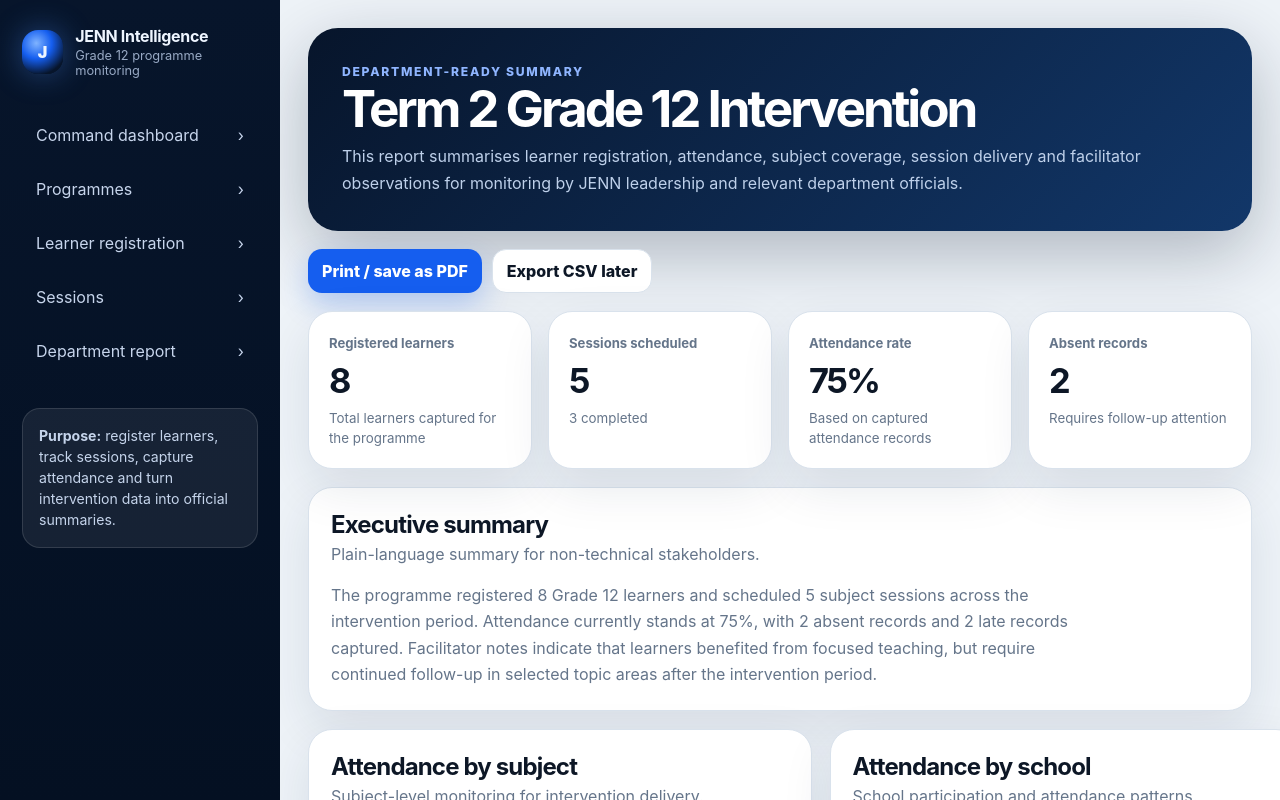
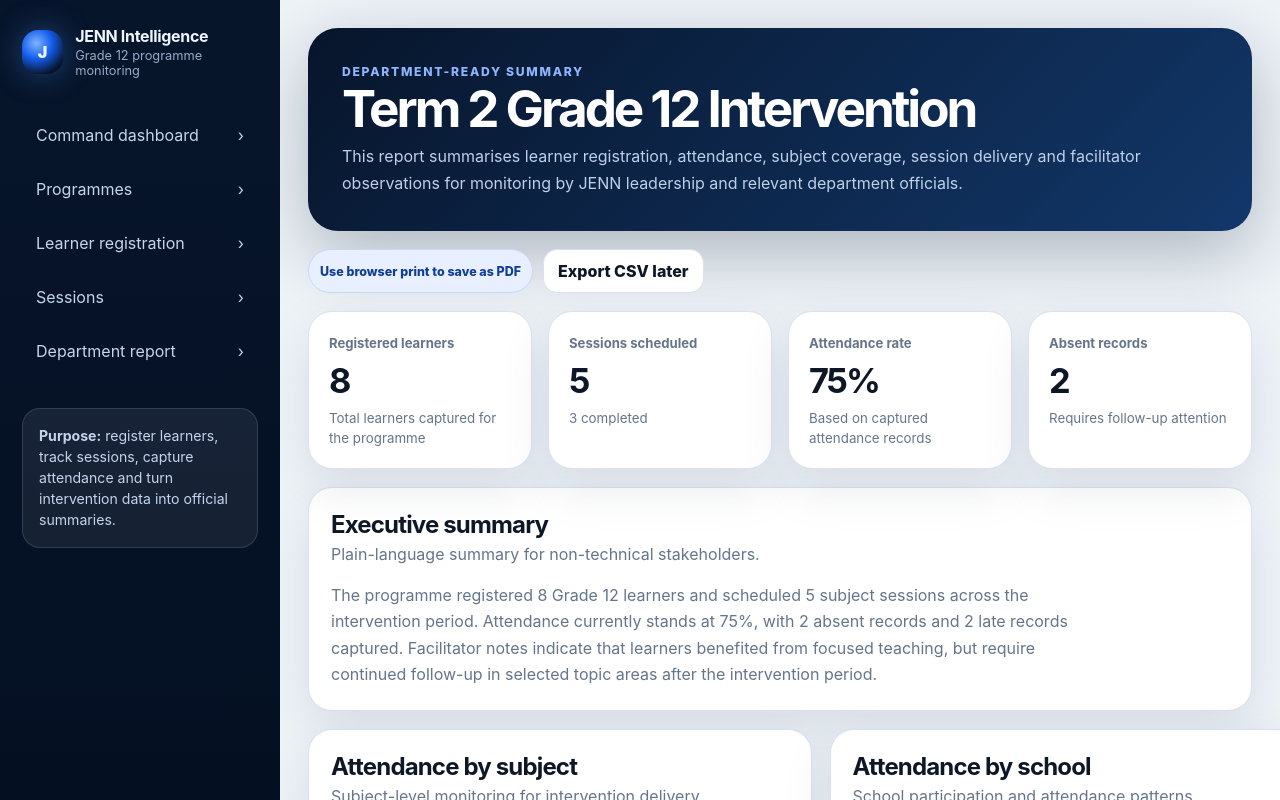
Before and after one commit to sbaj179/jenn-programme-intelligence, a Next.js app: page /reports/programme/term-2-grade-12-intervention in a window 1280 px wide. Shown: the top 800 px of the page. Built offline with nearby package versions, Linux system fonts and the light colour scheme.

Commit message:
Remove server-side event handler placeholder

```diff
--- a/src/app/reports/programme/[id]/page.jsx
+++ b/src/app/reports/programme/[id]/page.jsx
@@ -19,7 +19,7 @@ export default function ProgrammeReportPage() {
       </section>
 
       <div className="button-row no-print" style={{ marginBottom: 18 }}>
-        <button className="btn primary" type="button" onClick={undefined}>Print / save as PDF</button>
+        <span className="badge">Use browser print to save as PDF</span>
         <button className="btn secondary" type="button">Export CSV later</button>
       </div>
 
```
